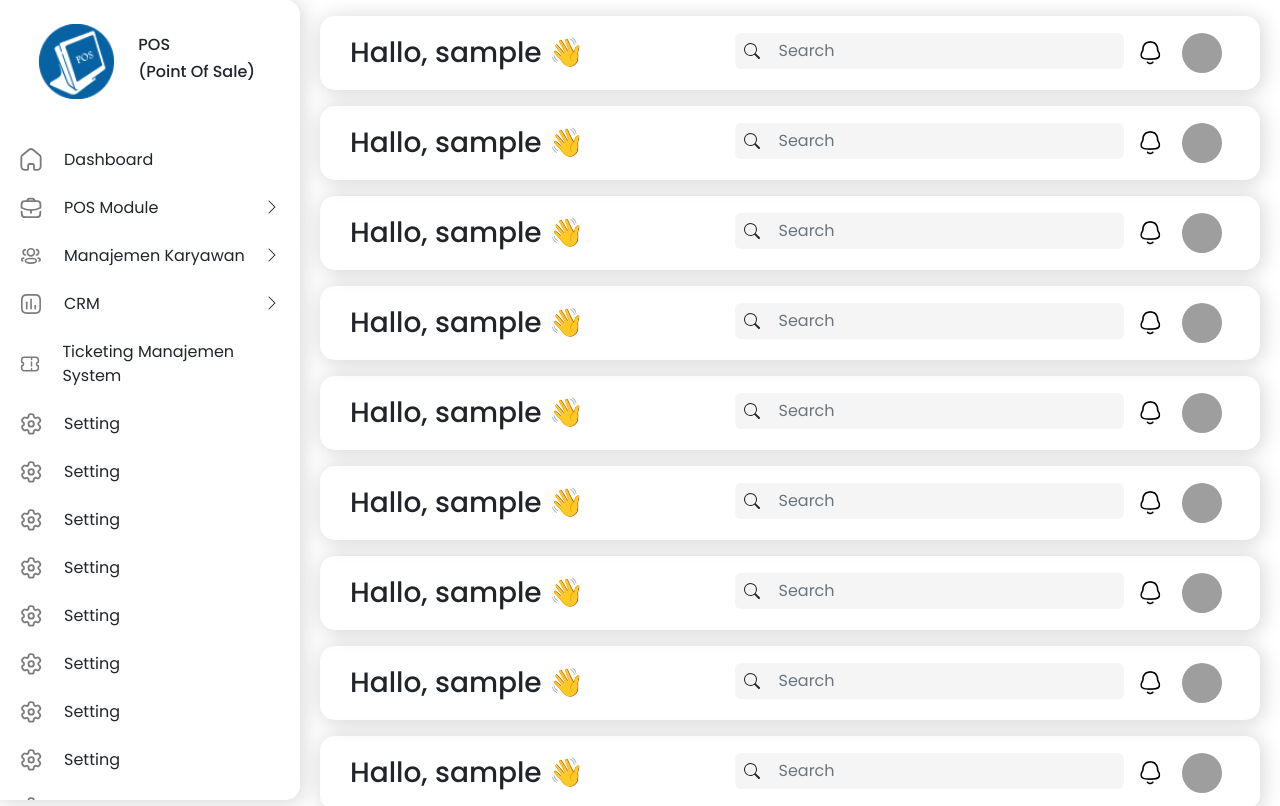
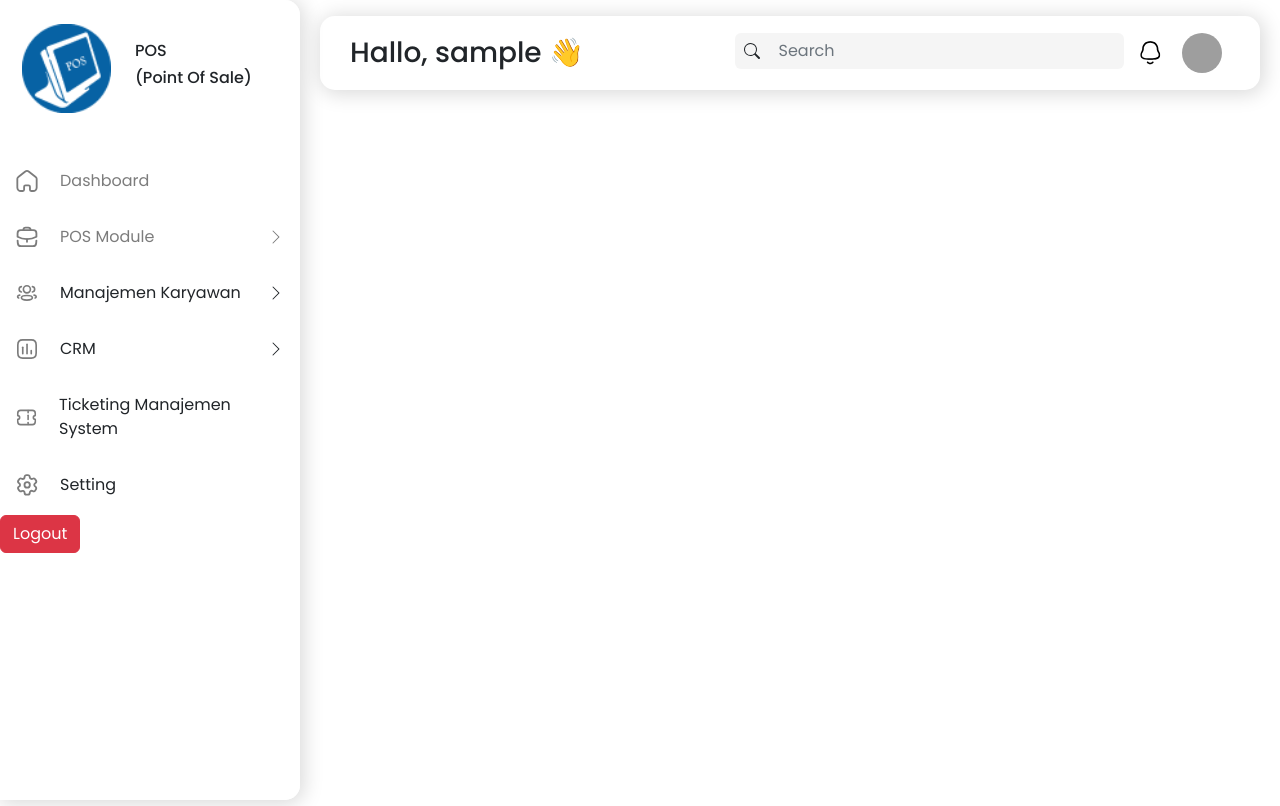
Before and after one commit to mykoakbar/POS-Madjou, a Vue app: page /#/Admin/dashboardView in a window 1280 px wide. Before the commit this address led to /#/Admin/dashboardView. Shown: the top 806 px of the page. Built offline with nearby package versions, Linux system fonts and the light colour scheme; sample sign-in values are in the browser's storage; grey boxes are pictures that could not be loaded; what vue-toast-notification would draw is missing.

Commit message:
tampilan dashboard

```diff
--- a/src/components/HelloWorld.vue
+++ b/src/components/HelloWorld.vue
@@ -1,58 +1,73 @@
 <template>
   <div class="hello">
-    <h1>{{ msg }}</h1>
-    <p>
-      For a guide and recipes on how to configure / customize this project,<br>
-      check out the
-      <a href="https://cli.vuejs.org" target="_blank" rel="noopener">vue-cli documentation</a>.
-    </p>
-    <h3>Installed CLI Plugins</h3>
-    <ul>
-      <li><a href="https://github.com/vuejs/vue-cli/tree/dev/packages/%40vue/cli-plugin-babel" target="_blank" rel="noopener">babel</a></li>
-      <li><a href="https://github.com/vuejs/vue-cli/tree/dev/packages/%40vue/cli-plugin-eslint" target="_blank" rel="noopener">eslint</a></li>
-    </ul>
-    <h3>Essential Links</h3>
-    <ul>
-      <li><a href="https://vuejs.org" target="_blank" rel="noopener">Core Docs</a></li>
-      <li><a href="https://forum.vuejs.org" target="_blank" rel="noopener">Forum</a></li>
-      <li><a href="https://chat.vuejs.org" target="_blank" rel="noopener">Community Chat</a></li>
-      <li><a href="https://twitter.com/vuejs" target="_blank" rel="noopener">Twitter</a></li>
-      <li><a href="https://news.vuejs.org" target="_blank" rel="noopener">News</a></li>
-    </ul>
-    <h3>Ecosystem</h3>
-    <ul>
-      <li><a href="https://router.vuejs.org" target="_blank" rel="noopener">vue-router</a></li>
-      <li><a href="https://vuex.vuejs.org" target="_blank" rel="noopener">vuex</a></li>
-      <li><a href="https://github.com/vuejs/vue-devtools#vue-devtools" target="_blank" rel="noopener">vue-devtools</a></li>
-      <li><a href="https://vue-loader.vuejs.org" target="_blank" rel="noopener">vue-loader</a></li>
-      <li><a href="https://github.com/vuejs/awesome-vue" target="_blank" rel="noopener">awesome-vue</a></li>
-    </ul>
+    <div class="ssb">
+      <button class="btn">masuk</button>
+      <ul>
+        <li>
+          <a href="#">Menu 1</a>
+          <ul>
+            <li><a href="#">Submenu 1.1</a></li>
+            <li><a href="#">Submenu 1.2</a></li>
+          </ul>
+        </li>
+        <li>
+          <a href="#">Menu 2</a>
+          <ul>
+            <li><a href="#">Submenu 2.1</a></li>
+            <li><a href="#">Submenu 2.2</a></li>
+          </ul>
+        </li>
+        <li><a href="#">Menu 3</a></li>
+      </ul>
+    </div>
   </div>
 </template>
 
 <script>
 export default {
-  name: 'HelloWorld',
-  props: {
-    msg: String
-  }
+  name: 'HelloWorld'
 }
 </script>
 
-<!-- Add "scoped" attribute to limit CSS to this component only -->
-<style scoped>
-h3 {
-  margin: 40px 0 0;
+
+<style>
+.ssb ul {
+  list-style: none;
+  padding: 0;
+  margin: 0;
 }
-ul {
-  list-style-type: none;
-  padding: 0;
+
+.ssb li {
+  position: relative;
 }
-li {
-  display: inline-block;
-  margin: 0 10px;
+
+.ssb a {
+  display: block;
+  padding: 10px;
+  color: #333;
+  text-decoration: none;
 }
-a {
-  color: #42b983;
+
+.ssb ul ul {
+  position: absolute;
+  top: 0;
+  left: 100%;
+  width: 200px;
+  display: none;
+}
+
+.ssb ul ul li {
+  position: relative;
+}
+
+.ssb ul ul a {
+  padding: 5px 10px;
+}
+
+.ssb li a:focus > ul {
+  display: block;
+}
+button:focus{
+  background-color: red !important;
 }
 </style>
--- a/src/views/Admin/DashboardView.vue
+++ b/src/views/Admin/DashboardView.vue
@@ -1,7 +1,7 @@
 <template>
   <div class="dashboard">
     <div class="sidebar">
-            <div class="row align-items-center mt-1 mb-5">
+      <div class="row align-items-center mt-4 mb-5">
         <div class="col-5 text-end">
           <div class="circle-avatar">
             <img style="width: 80%" src="POS.png" alt="">
@@ -17,17 +17,19 @@
 
             <ul>
               <li>
-                <div class="row1 mt-4">
                 <a><router-link to="/Admin/cobaView">
+                  <div class="row1 p-2 mt-4 px-3">
                     <div class="row2">
                       <img style="width: 22px;" src="assets/icon-home.svg">
                       <p>Dashboard</p>
                     </div>
+                  </div>
                 </router-link></a>
-                </div>
               </li>
+
               <li>
-                <div class="row1 mt-4">
+                <a v-on:click="posModuleMenu">
+                  <div class="row1 p-2 mt-3 px-3">
                     <div class="row2">
                       <img style="width: 22px;" src="assets/icon-work.svg">
                       <p>POS Module</p>
@@ -36,9 +38,74 @@
                       <b-icon icon="chevron-right"></b-icon>
                     </div>
                   </div>
+                </a>
+
+                <div v-if="posModule">
+                  <div class="row1 px-3 mt-4">
+                    <div class="row2">
+                      <b-icon icon="arrow-right-short"></b-icon>
+                      <p>Master Bahan</p>
+                    </div>
+                  </div>
+                  <div class="row1 px-3 mt-2">
+                      <div class="row2">
+                        <b-icon icon="arrow-right-short"></b-icon>
+                        <p>Master Product</p>
+                      </div>
+                  </div>
+                  <div class="row1 px-3 mt-2">
+                      <div class="row2">
+                        <b-icon icon="arrow-right-short"></b-icon>
+                        <p>Master Inventory</p>
+                      </div>
+                  </div>
+                  <div class="row1 px-3 mt-2">
+                      <div class="row2">
+                        <b-icon icon="arrow-right-short"></b-icon>
+                        <p>Manajemen Order</p>
+                      </div>
+                  </div>
+                  <div class="row1 px-3 mt-2">
+                      <div class="row2">
+                        <b-icon icon="arrow-right-short"></b-icon>
+                        <p>Manajemen Transaksi</p>
+                      </div>
+                  </div>
+                  <div class="row1 px-3 mt-2">
+                      <div class="row2">
+                        <b-icon icon="arrow-right-short"></b-icon>
+                        <p>Manajemen Pembayaran</p>
+                      </div>
+                  </div>
+                  <div class="row1 px-3 mt-2">
+                      <div class="row2">
+                        <b-icon icon="arrow-right-short"></b-icon>
+                        <p>Master Pelanggan</p>
+                      </div>
+                  </div>
+                  <div class="row1 px-3 mt-2">
+                      <div class="row2">
+                        <b-icon icon="arrow-right-short"></b-icon>
+                        <p>Master Suplier</p>
+                      </div>
+                  </div>
+                  <div class="row1 px-3 mt-2">
+                      <div class="row2">
+                        <b-icon icon="arrow-right-short"></b-icon>
+                        <p>Akuntansi</p>
+                      </div>
+                  </div>
+                  <div class="row1 px-3 mt-2">
+                      <div class="row2">
+                        <b-icon icon="arrow-right-short"></b-icon>
+                        <p>Manajemen Laporan</p>
+                      </div>
+                  </div>
+                </div>
               </li>
+
               <li>
-                <div class="row1 mt-4">
+                <div class="row1 p-2 mt-3 px-3">
                     <div class="row2">
                       <img style="width: 22px;" src="assets/icon-3User.svg">
                       <p>Manajemen Karyawan</p>
@@ -49,7 +116,7 @@
                 </div>
               </li>
               <li>
-                <div class="row1 mt-4">
+                <div class="row1 p-2 mt-3 px-3">
                     <div class="row2">
                       <img style="width: 22px;" src="assets/icon-chart.svg">
                       <p>CRM</p>
@@ -60,7 +127,7 @@
                 </div>
               </li>
               <li>
-                <div class="row1 mt-4">
+                <div class="row1 p-2 mt-3 px-3">
                     <div class="row2">
                       <img style="width: 22px;" src="assets/icon-ticket.svg">
                       <p>Ticketing Manajemen System</p>
@@ -68,112 +135,7 @@
                 </div>
               </li>
               <li>
-                <div class="row1 mt-4">
-                    <div class="row2">
-                      <img style="width: 22px;" src="assets/icon-setting.svg">
-                      <p>Setting</p>
-                    </div>
-                </div>
-              </li>
-
-              <li>
-                <div class="row1 mt-4">
-                    <div class="row2">
-                      <img style="width: 22px;" src="assets/icon-setting.svg">
-                      <p>Setting</p>
-                    </div>
-                </div>
-              </li>
-              <li>
-                <div class="row1 mt-4">
-                    <div class="row2">
-                      <img style="width: 22px;" src="assets/icon-setting.svg">
-                      <p>Setting</p>
-                    </div>
-                </div>
-              </li>
-              <li>
-                <div class="row1 mt-4">
-                    <div class="row2">
-                      <img style="width: 22px;" src="assets/icon-setting.svg">
-                      <p>Setting</p>
-                    </div>
-                </div>
-              </li>
-              <li>
-                <div class="row1 mt-4">
-                    <div class="row2">
-                      <img style="width: 22px;" src="assets/icon-setting.svg">
-                      <p>Setting</p>
-                    </div>
-                </div>
-              </li>
-              <li>
-                <div class="row1 mt-4">
-                    <div class="row2">
-                      <img style="width: 22px;" src="assets/icon-setting.svg">
-                      <p>Setting</p>
-                    </div>
-                </div>
-              </li>
-              <li>
-                <div class="row1 mt-4">
-                    <div class="row2">
-                      <img style="width: 22px;" src="assets/icon-setting.svg">
-                      <p>Setting</p>
-                    </div>
-                </div>
-              </li>
-              <li>
-                <div class="row1 mt-4">
-                    <div class="row2">
-                      <img style="width: 22px;" src="assets/icon-setting.svg">
-                      <p>Setting</p>
-                    </div>
-                </div>
-              </li>
-              <li>
-                <div class="row1 mt-4">
-                    <div class="row2">
-                      <img style="width: 22px;" src="assets/icon-setting.svg">
-                      <p>Setting</p>
-                    </div>
-                </div>
-              </li>
-              <li>
-                <div class="row1 mt-4">
-                    <div class="row2">
-                      <img style="width: 22px;" src="assets/icon-setting.svg">
-                      <p>Setting</p>
-                    </div>
-                </div>
-              </li>
-              <li>
-                <div class="row1 mt-4">
-                    <div class="row2">
-                      <img style="width: 22px;" src="assets/icon-setting.svg">
-                      <p>Setting</p>
-                    </div>
-                </div>
-              </li>
-              <li>
-                <div class="row1 mt-4">
-                    <div class="row2">
-                      <img style="width: 22px;" src="assets/icon-setting.svg">
-                      <p>Setting</p>
-                    </div>
-                </div>
-              </li>
-              <li>
-                <div class="row1 mt-4">
-                    <div class="row2">
-                      <img style="width: 22px;" src="assets/icon-setting.svg">
-                      <p>Setting</p>
-                    </div>
-                </div>
-              </li>
-              <li>
-                <div class="row1 mt-4">
+                <div class="row1 p-2 mt-3 px-3">
                     <div class="row2">
                       <img style="width: 22px;" src="assets/icon-setting.svg">
                       <p>Setting</p>
@@ -183,27 +145,8 @@
             </ul>
             <button v-on:click="logout" class="btn btn-danger">Logout</button>
     </div>
-
     <div style="padding-left: 300px;">
-
       <headerDashboard />
-      <headerDashboard />
-      <headerDashboard />
-      <headerDashboard />
-      <headerDashboard />
-      <headerDashboard />
-      <headerDashboard />
-      <headerDashboard />
-      <headerDashboard />
-      <headerDashboard />
-      <headerDashboard />
-      <headerDashboard />
-      <headerDashboard />
-      <headerDashboard />
-      <headerDashboard />
-      <headerDashboard />
-      <headerDashboard />
-
     </div>
   </div>
 </template>
@@ -216,6 +159,11 @@ name: "DashboardView",
   components: {
     headerDashboard
   },
+  data(){
+    return{
+      posModule : null
+    }
+  },
   methods: {
     logout(){
       localStorage.clear();
@@ -226,6 +174,15 @@ methods: {
                           duration: 3000,
                           dismissible: true
             })
+    },
+    posModuleMenu(){
+      if(this.posModule == null){
+        this.posModule = true;
+      } else if(this.posModule == true){
+        this.posModule = null;
+      } else{
+        return this.posModule;
+      }
     }
   }
 }
@@ -254,7 +211,6 @@ methods: {
   background-color: #ffffff;
   border-radius: 0 15px 15px 0;
   box-shadow: 2px 2px 20px 2px rgba(0, 0, 0, 0.15);
-  padding: 20px;
   overflow:auto;
 }
 .sidebar h2 {
@@ -273,12 +229,13 @@ p{
 }
 a{
   text-decoration: none !important;
-  color: #212529 !important;
+  color: #7C7C7C !important;
 }
 
 
 ::-webkit-scrollbar {
     width: 4px;
+    height: 4px;
 }
 
 ::-webkit-scrollbar-track {
```
Also changed, not shown: src/views/Admin/cobaView.vue (+9 -5 lines). Lines whose indentation alone changed are shown as unchanged.
